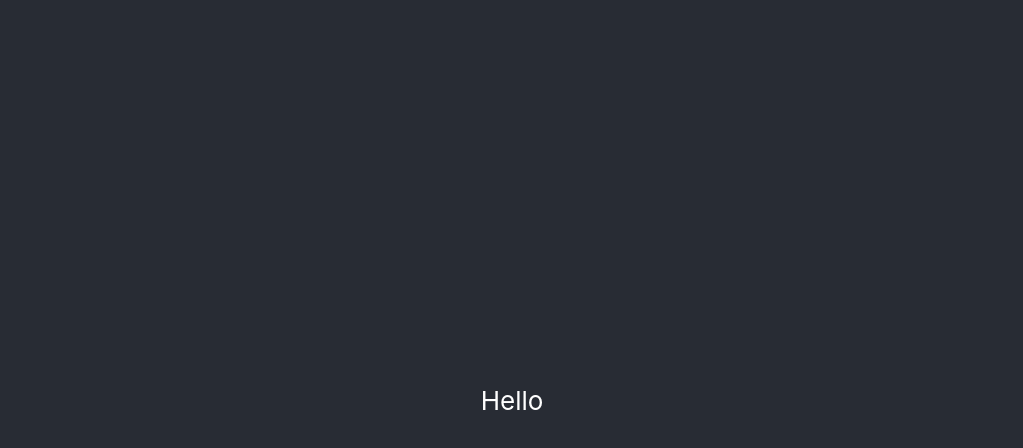
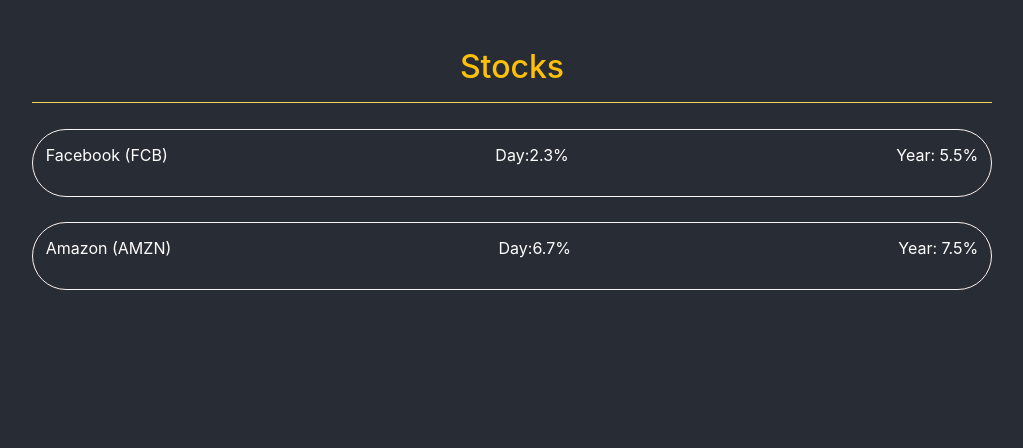
Before and after one commit to HawkieOne/StockNoobReact, a React (Create React App) app: page / in a window 1280 px wide. Shown: the top 448 px of the page, without its empty margins (128-1151 px from the left). Built offline with nearby package versions, Linux system fonts and the light colour scheme.

Commit message:
Fixed StockPage

```diff
--- a/src/App.js
+++ b/src/App.js
@@ -1,5 +1,6 @@
 import './App.css';
 import {Helmet} from "react-helmet";
+import StockList from './components/StockList';
 
 function App() {
 
@@ -25,9 +26,10 @@
         <title>StockNoob</title>
         <link rel="canonical" href="http://mysite.com/example" />
       </Helmet>
-      <header className="App-header" onClick={api}>
+      {/* <header className="App-header" onClick={api}>
         Hello
-      </header>
+      </header> */}
+      <StockList/>
     </div>
   );
 }
--- /dev/null
+++ b/src/components/StockItem.js
@@ -0,0 +1,22 @@
+import React from 'react'
+import 'bootstrap/dist/css/bootstrap.min.css';
+import './Stock.css'
+
+
+function StockItem(props) {
+    return (
+        <>
+            <div>
+                <div className="w-75 stockItem">
+                    <div className="item">
+                        <p>{props.name} ({props.symbol})</p>
+                        <p>Day:{props.day}%</p>
+                        <p>Year: {props.year}%</p>
+                    </div>
+                </div>
+            </div>
+        </>
+    )
+}
+
+export default StockItem
--- /dev/null
+++ b/src/components/StockList.js
@@ -0,0 +1,27 @@
+import React from 'react';
+import StockItem from '../components/StockItem.js';
+
+function StockList() {
+
+
+    const stocks = [
+        {name:"Facebook", symbol:"FCB", day:"2.3", year:"5.5"},
+        {name:"Amazon", symbol:"AMZN", day:"6.7", year:"7.5"}
+    ]
+
+    return (
+        <>
+            <div>
+                <div>
+                    <h2 className="mt-5 text-warning">Stocks</h2>
+                </div>
+                <hr className="w-75 hrTag"></hr>
+                {stocks.map((stock, i) => (
+                    <StockItem name={stock.name} symbol={stock.symbol} day={stock.day} year={stock.year}/>
+                ))}
+            </div>
+        </>
+    )
+}
+
+export default StockList
```
Also changed, not shown: src/components/Stock.js (deleted, +0 -70 lines).
